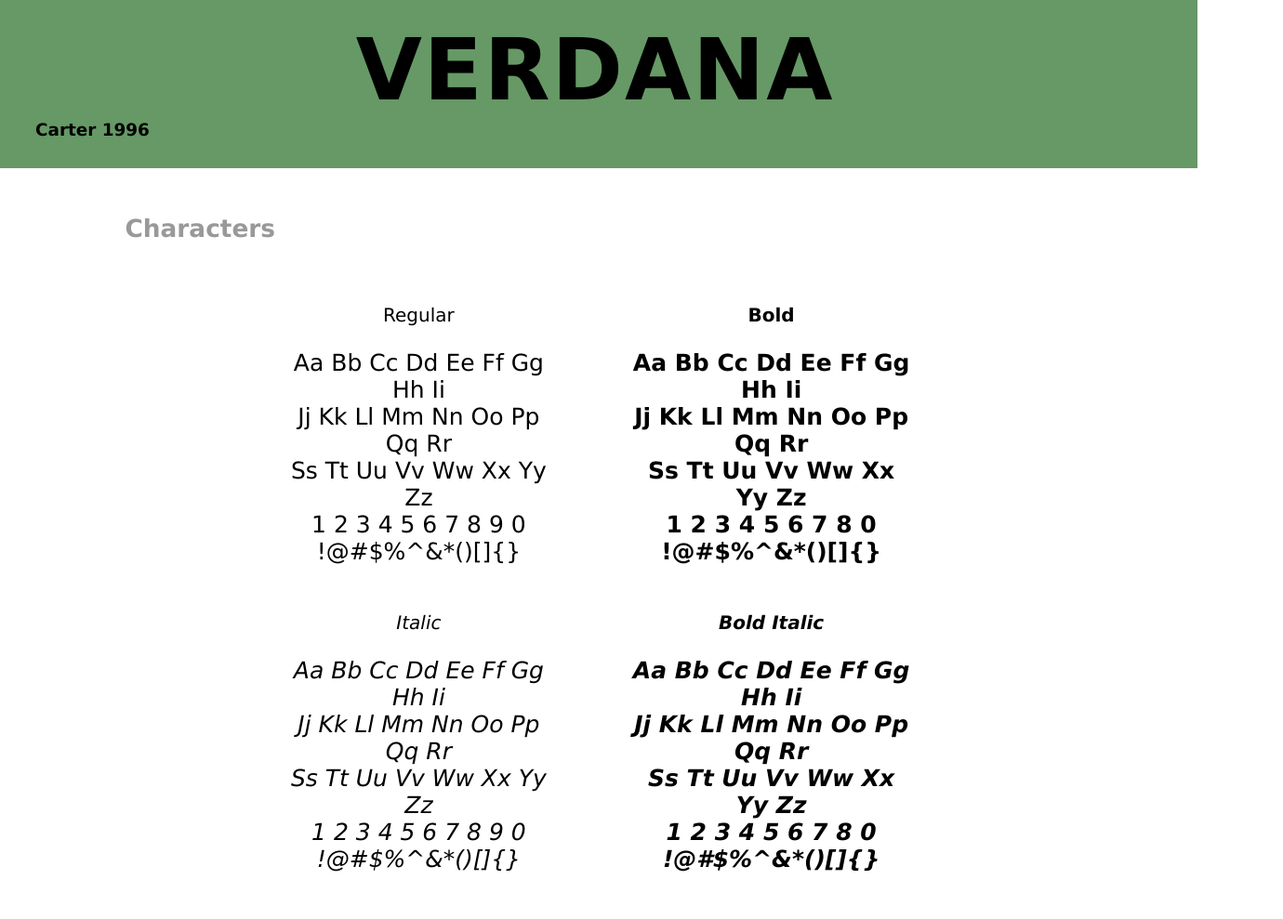
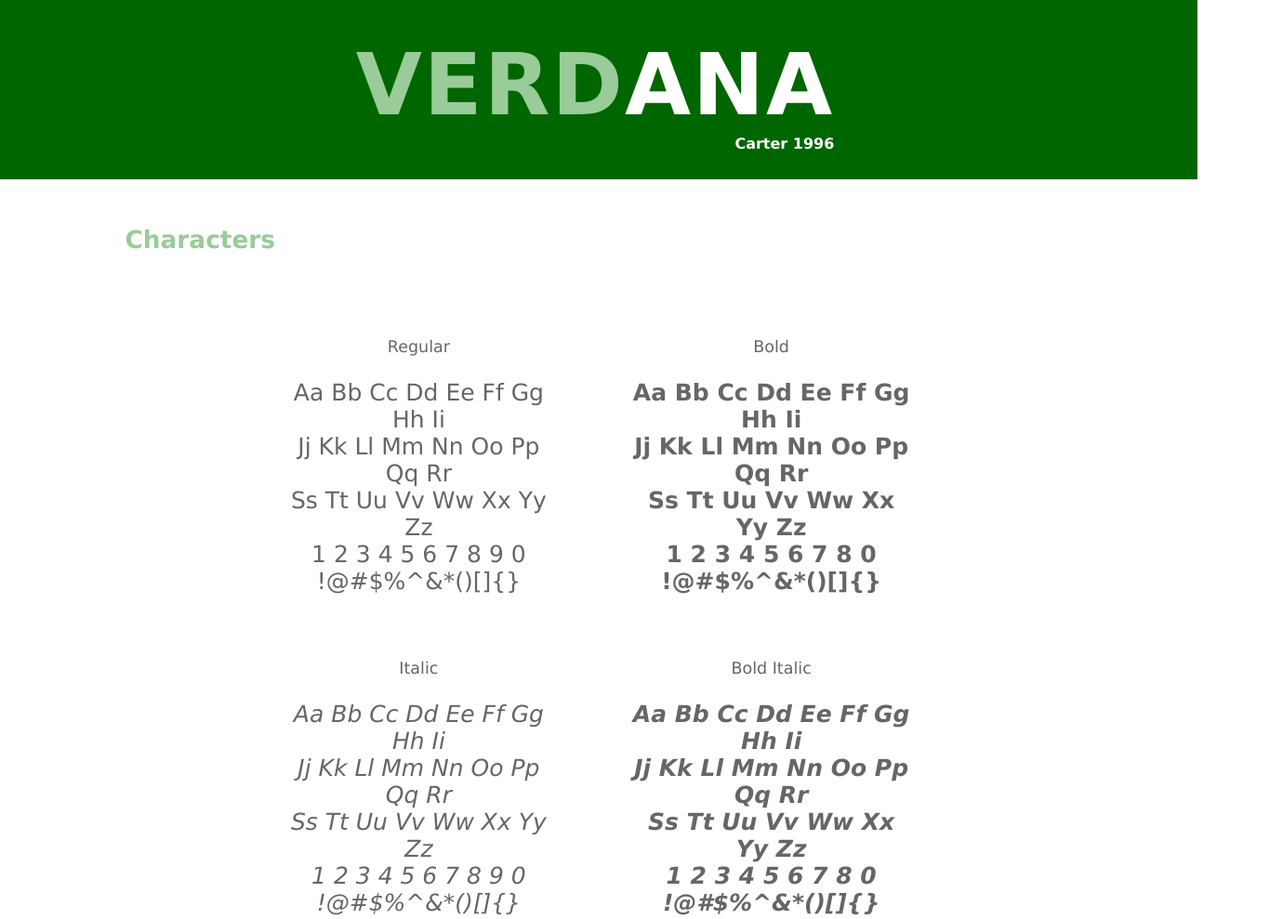
Before and after one commit to mainetti-vincent/text-specimen, a plain HTML site: page type-spec-03/index.html in a window 1280 px wide. Shown: the top 989 px of the page at 93% size, 1380 px wide, since content can reach past the window. Drawn offline with Linux system fonts and the light colour scheme.

Commit message:
Add files via upload

```diff
--- a/type-spec-03/css/main.css
+++ b/type-spec-03/css/main.css
@@ -1,51 +1,69 @@
 body {
   font-family: Verdana, sans-serif;
+  color: #666;
 }
 
-div.header {
-  background-color: #696;
+:focus {
+  outline: 0;
+  border-bottom: 1px solid #000;
+}
+
+#banner {
+  background-color: #060;
+  text-align: center;
   margin-top: -3em;
   margin-right: -1em;
   margin-bottom: 8em;
   margin-left: -1em;
-  padding-top: 1em;
+  padding-top: 2em;
   padding-bottom: 1em;
 }
 
-h1 {
+#banner div {
+  display: inline-block;
+ }
+
+#banner h1 {
   font-size: 5.75em;
+  color: #9C9;
   margin-top: .5em;
-  margin-right: -1em;
   margin-bottom: 0em;
-  margin-left: -1em;
-  padding: 0em, 1em, 0em, 1em,;
   text-align: center;
   letter-spacing: 2px;
 }
 
-h2 {
-  font-size: 1.15em;
+#banner span.ana {
+  color: #FFF;
+}
+
+#banner h2 {
+  text-align: right;
+  font-size: 1em;
+  color: #FFF;
   margin-top: 0;
-  margin-left: 2.5em
 }
 
 h3 {
   font-size: 1.65em;
-  color: #999;
+  color: #9C9;
   margin-left: 10%;
-  margin-bottom: 1em;
-  margin-top: 2em
+  margin-bottom: 2em;
+  margin-top: 5em
 }
 
 .top {
   margin-top: -3em;
 }
 
+p.char-head {
+  font-size: 0.875em;
+}
+
 div.characters {
   text-align: center;
   font-size: 1.25em;
   margin-top: 0em;
-  margin-bottom: 2em;
+  margin-bottom: 2.75em;
 }
 
 div.try-it {
@@ -59,6 +77,18 @@ div.history {
   margin-right: 20%;
 }
 
+
+footer {
+  position: relative;
+  right: 0em;
+  bottom: 0;
+  left: 0em;
+  padding: 1.15em;
+  background-color: #060;
+  text-align: center;
+  color:#FFF;
+  font-size: .875em;
+}
 
 @media (min-width: 60em) {
 
@@ -82,11 +112,12 @@ section {
   margin-right: 20%;
 }
 
-/*
+
 section.try it {
+margin-top: 2em;
 clear: both;
 }
- */
+
 
 div.history {
   columns: 2;
--- a/type-spec-03/index.html
+++ b/type-spec-03/index.html
@@ -8,10 +8,12 @@
 </head>
 
 <body>
-<div class="header">
-<h1>VERDANA</h1>
+<header id="banner">
+<div class="header"">
+<h1>VERD<span class="ana">ANA</span></h1>
 <h2>Carter 1996</h2>
 </div>
+</header>
 
 <!--
 <figure class="example">
@@ -31,14 +33,14 @@
 <div class="characters">
   <section>
   <figure class="char-col-1">
-  <p>Regular</p>
+  <p class="char-head">Regular</p>
     <div class="characters"><p>Aa Bb Cc Dd Ee Ff Gg Hh Ii<br>
     Jj Kk Ll Mm Nn Oo Pp Qq Rr<br>
     Ss Tt Uu Vv Ww Xx Yy Zz<br>
     1 2 3 4 5 6 7 8 9 0<br>
     !@#$%^&*()[]{}</p>
     </div>
-  <p><i>Italic</i></p>
+  <p class="char-head">Italic</p>
     <div class="characters"><p><i>Aa Bb Cc Dd Ee Ff Gg Hh Ii<br>
     Jj Kk Ll Mm Nn Oo Pp Qq Rr<br>
     Ss Tt Uu Vv Ww Xx Yy Zz<br>
@@ -48,14 +50,14 @@
   </figure>
 
   <figure class="char-col-2">
-  <p><b>Bold</b></p>
+  <p class="char-head">Bold</p>
     <div class="characters"><p><b>Aa Bb Cc Dd Ee Ff Gg Hh Ii<br>
     Jj Kk Ll Mm Nn Oo Pp Qq Rr<br>
     Ss Tt Uu Vv Ww Xx Yy Zz<br>
     1 2 3 4 5 6 7 8 0<br>
     !@#$%^&*()[]{}</b></p>
     </div>
-  <p><b><i>Bold Italic</i></b></p>
+  <p class="char-head">Bold Italic</p>
     <div class="characters"><p><b><i>Aa Bb Cc Dd Ee Ff Gg Hh Ii<br>
     Jj Kk Ll Mm Nn Oo Pp Qq Rr<br>
     Ss Tt Uu Vv Ww Xx Yy Zz<br>
@@ -91,6 +93,10 @@
 <h3>Author</h3>
 
 <footer>
+  <div class="footer">
+  <p>Text specimen designed by Vincent Mainetti<br>
+  Information taken from wikipedia</p>
+  </div>
 </footer>
 
 </body>
```
